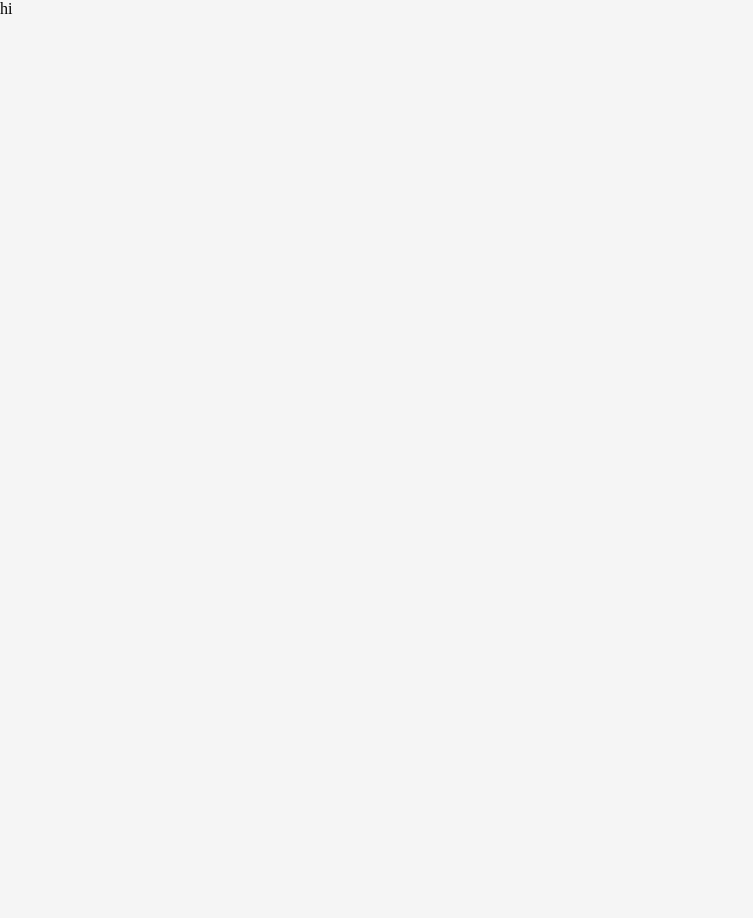
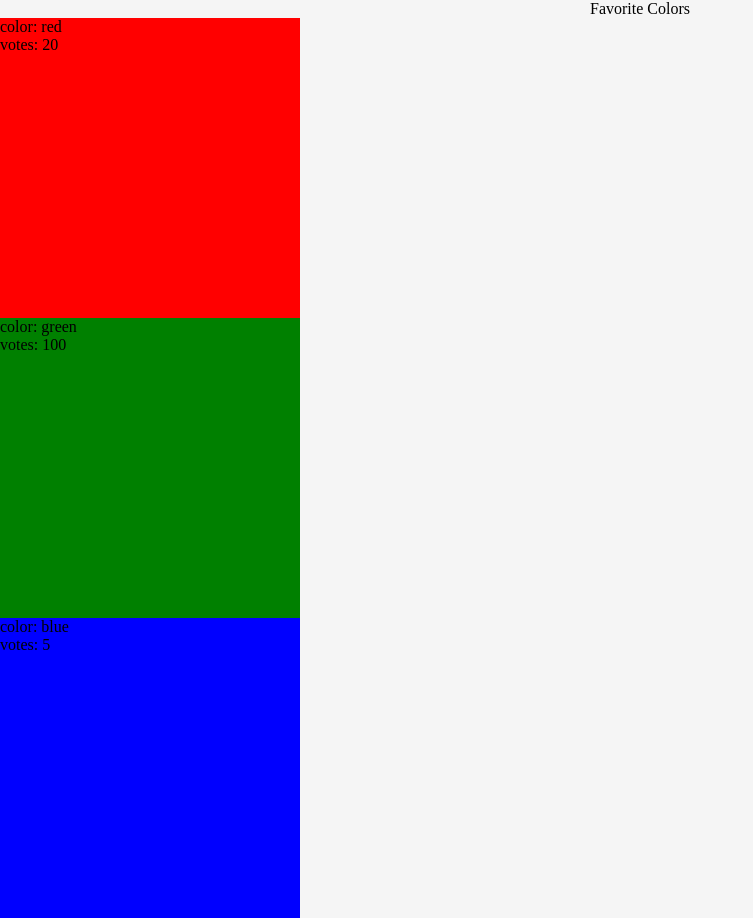
Before and after one commit to shaniKupiec/Favorite-Colors-Frontend, a React (Create React App) app: page / in a window 1280 px wide. Shown: the whole page, without its empty margins (0-753 px from the left). Before the commit the page ends 800 px from the top, so only its background shows below. Built offline with nearby package versions, Linux system fonts and the light colour scheme.

Commit message:
add style and color cmp

```diff
--- a/src/App.tsx
+++ b/src/App.tsx
@@ -1,7 +1,27 @@
 import React from "react";
+import { Color } from "./components/Color";
 
 function App() {
-  return <div className="hi">hi</div>;
+  const data = [
+    {
+      color: 'red',
+      votes: 20
+    },
+    {
+      color: 'green',
+      votes: 100
+    },
+    {
+      color: 'blue',
+      votes: 5
+    },
+  ]
+  return <section className="app">
+    <div className="app__title">favorite colors</div>
+    {data.map((cmpData) => (
+          <Color key={cmpData.color} color={cmpData.color} votes={cmpData.votes}/>
+        ))}
+  </section>;
 }
 
 export default App;
--- a/src/assets/styles/Global.scss
+++ b/src/assets/styles/Global.scss
@@ -10,5 +10,8 @@
 @import 'basics/helpers';
 
 //VIEWS
+@import 'views/app';
 
 // COMPONENTS
+@import 'component/color-list';
+@import 'component/color-preview';
--- /dev/null
+++ b/src/assets/styles/component/_color-preview.scss
@@ -0,0 +1,9 @@
+.color {
+    width: 300px;
+    height: 300px;
+    // color: aqua;
+    &__type {
+    }
+    &__number {
+    }
+}
--- /dev/null
+++ b/src/assets/styles/views/_app.scss
@@ -0,0 +1,6 @@
+.app {
+    &__title {
+        text-transform: capitalize;
+        text-align: center;
+    }
+}
--- /dev/null
+++ b/src/components/Color.tsx
@@ -0,0 +1,10 @@
+import React from "react";
+
+export const Color = (props: { color: string; votes: number }) => {
+  return (
+    <section className="color" style={{backgroundColor: props.color}}>
+      <div className="color__type">color: {props.color}</div>
+      <div className="color__number">votes: {props.votes}</div>
+    </section>
+  );
+};
```
Also changed, not shown: src/assets/styles/component/_color-list.scss (added).
